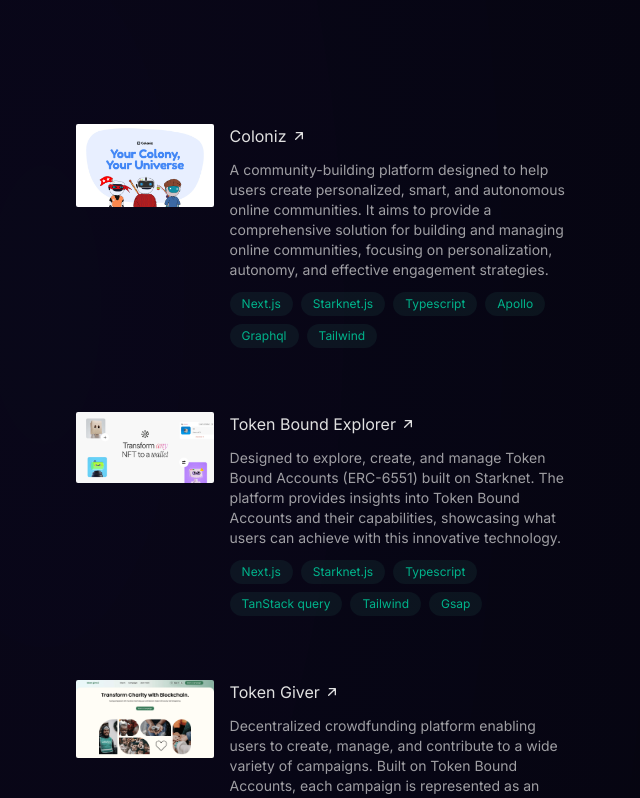
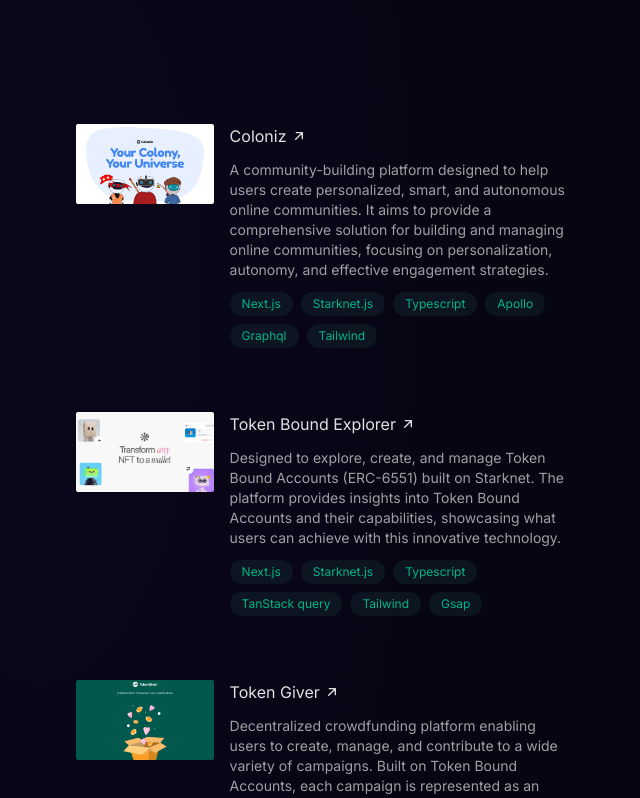
Before and after one commit to stephanniegb/stephaniegb, a Next.js app: page / in a window 1280 px wide. Shown: the part 1260-2058 px from the top of the page, without its empty margins (596-1236 px from the left). Built offline with nearby package versions, Linux system fonts and the light colour scheme.

Commit message:
chore: update image

```diff
--- a/app/components/Project.tsx
+++ b/app/components/Project.tsx
@@ -22,10 +22,10 @@ const Project = ({
       className="group flex w-full cursor-pointer flex-col-reverse gap-4 rounded-md px-0 py-8 transition-[background-color] duration-500 focus:outline-none md:grid md:grid-cols-10 md:p-8 md:hover:bg-[--accent-hover] md:focus:bg-[--accent-hover]"
     >
       <div className="col-span-3">
-        <div className="h-[100px] max-w-[200px] rounded-sm md:max-w-[150px]">
+        <div className="relative h-[80px] max-w-[200px] rounded-sm md:max-w-[150px]">
           <img
             src={img}
-            className="w-full rounded-sm object-cover"
+            className="absolute h-full w-full rounded-sm object-cover"
             alt={`screenshot of ${title}`}
           />
         </div>
--- a/app/page.tsx
+++ b/app/page.tsx
@@ -120,7 +120,7 @@ export default function Home() {
               title="token giver"
               techs={["next.js", "starknet.js", "tailwind"]}
               url="https://www.token-giver-7u11.vercel.app/"
-              img="./projects/1.jpg"
+              img="./projects/1.png"
             />
             <Project
               description="A fun remake of Nate Smiths's elegantly designed portfolio website (sited on Godly website), showcasing the sophistication and impact of smooth scroll animations on web pages. This weekend project was both a creative exploration and a rewarding experience."
```
Also changed, not shown: public/projects/1.jpg (deleted), public/projects/1.png (added).
